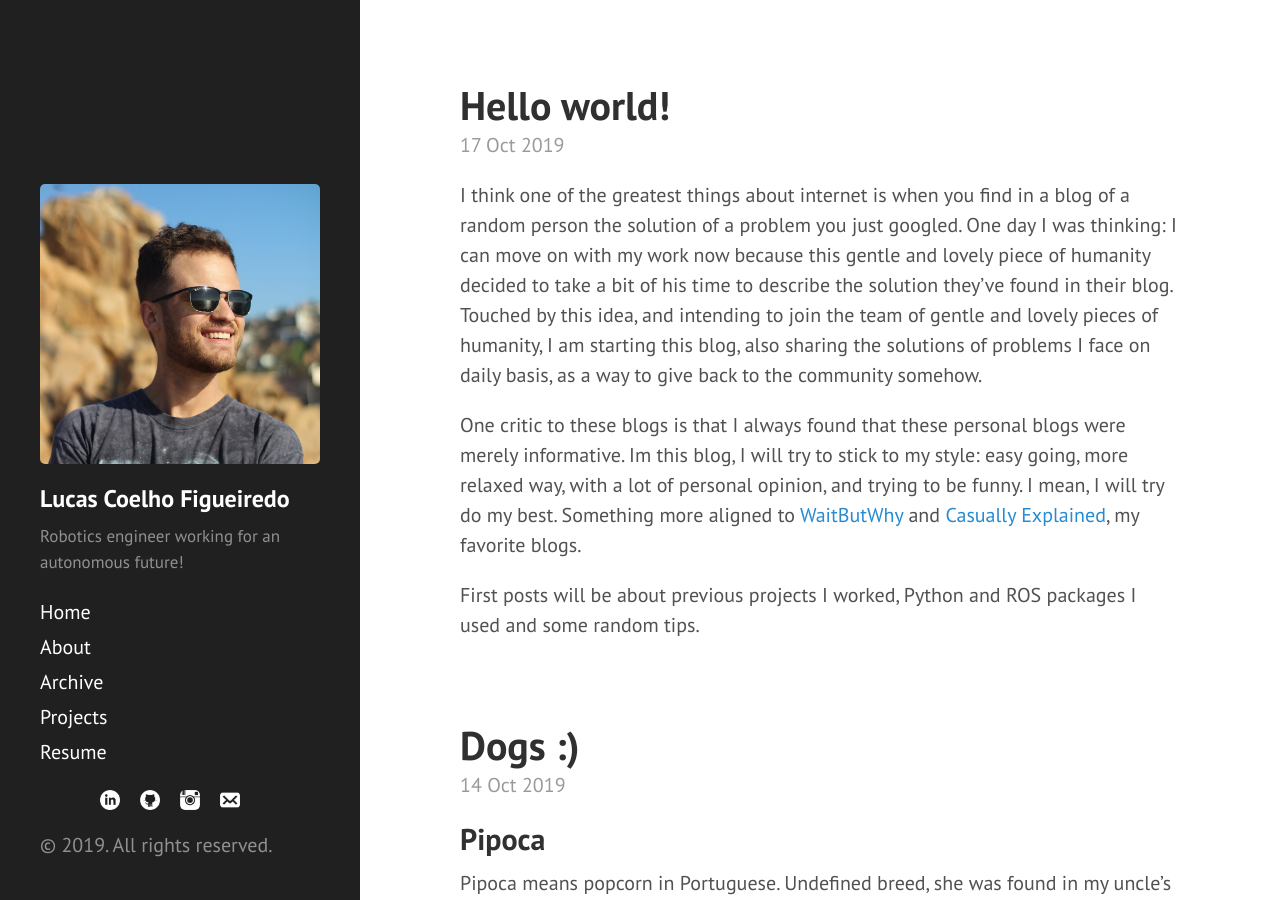
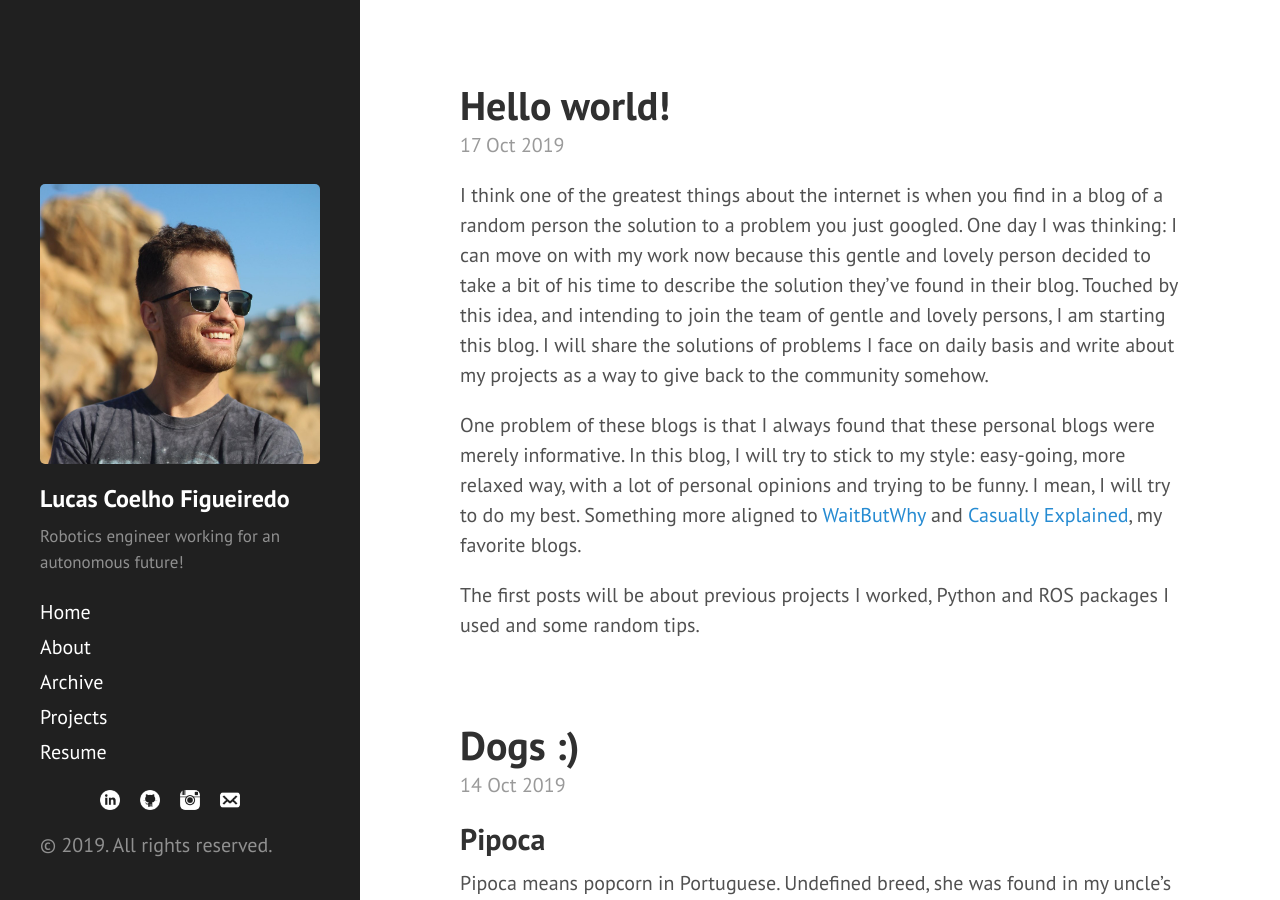
Before and after one commit to lucascoelhof/lucascoelhof.github.io, a Jekyll site: the page built from index.html, in a window 1280 px wide and 900 px high. Built offline with Jekyll 4.4.1, drawn with Linux system fonts in a browser that asks for light colours; the list of posts is cut into pages by our own code; comment, search, counter and statistics services are not loaded; some of the changed text lies outside the part shown.

Commit message:
Fixing grammar issues on hello world

```diff
--- a/_layouts/default.html
+++ b/_layouts/default.html
@@ -13,7 +13,6 @@
       {% include comments.html %}
     </div>
 
-
     {% include google_analytics.html %}
 
     <script id="dsq-count-scr" src="https://{{ site.disqusid }}.disqus.com/count.js" async></script>
--- a/_posts/2019-10-17-hello_world.md
+++ b/_posts/2019-10-17-hello_world.md
@@ -5,8 +5,8 @@
 comments: True
 ---
 
-I think one of the greatest things about internet is when you find in a blog of a random person the solution of a problem you just googled. One day I was thinking: I can move on with my work now because this gentle and lovely piece of humanity decided to take a bit of his time to describe the solution they've found in their blog. Touched by this idea, and intending to join the team of gentle and lovely pieces of humanity, I am starting this blog, also sharing the solutions of problems I face on daily basis, as a way to give back to the community somehow.
+I think one of the greatest things about the internet is when you find in a blog of a random person the solution to a problem you just googled. One day I was thinking: I can move on with my work now because this gentle and lovely person decided to take a bit of his time to describe the solution they’ve found in their blog. Touched by this idea, and intending to join the team of gentle and lovely persons, I am starting this blog. I will share the solutions of problems I face on daily basis and write about my projects as a way to give back to the community somehow.
 
-One critic to these blogs is that I always found that these personal blogs were merely informative. Im this blog, I will try to stick to my style: easy going, more relaxed way, with a lot of personal opinion, and trying to be funny. I mean, I will try do my best. Something more aligned to [WaitButWhy](https://waitbutwhy.com/) and [Casually Explained](https://www.youtube.com/channel/UCr3cBLTYmIK9kY0F_OdFWFQ), my favorite blogs.
+One problem of these blogs is that I always found that these personal blogs were merely informative. In this blog, I will try to stick to my style: easy-going, more relaxed way, with a lot of personal opinions and trying to be funny. I mean, I will try to do my best. Something more aligned to [WaitButWhy](https://waitbutwhy.com/) and [Casually Explained](https://www.youtube.com/channel/UCr3cBLTYmIK9kY0F_OdFWFQ), my favorite blogs.
 
-First posts will be about previous projects I worked, Python and ROS packages I used and some random tips.
+The first posts will be about previous projects I worked, Python and ROS packages I used and some random tips.
--- a/index.html
+++ b/index.html
@@ -19,30 +19,6 @@
   {% endfor %}
 </div>
 
-<h2>Articles &amp; Blog Content</h2>
-
-{% for post in site.posts  %}
-    {% capture this_year %}{{ post.date | date: "%Y" }}{% endcapture %}
-    {% capture next_year %}{{ post.previous.date | date: "%Y" }}{% endcapture %}
-
-    {% if forloop.first %}
-    <h3 id="{{ this_year }}-ref">{{this_year}}</h3>
-    <ul>
-    {% endif %}
-
-    <li>{{ post.date | date_to_string }} - <a href="{{ post.url }}">{{ post.title }}</a></li>
-
-    {% if forloop.last %}
-    </ul>
-    {% else %}
-        {% if this_year != next_year %}
-        </ul>
-        <h3 id="{{ next_year }}-ref">{{next_year}}</h3>
-        <ul>
-        {% endif %}
-    {% endif %}
-{% endfor %}
-
 <div class="pagination">
   {% if paginator.next_page %}
     <a class="pagination-item older" href="{{ site.baseurl }}page{{paginator.next_page}}">Older</a>
```
Also changed, not shown: 2 other files.
